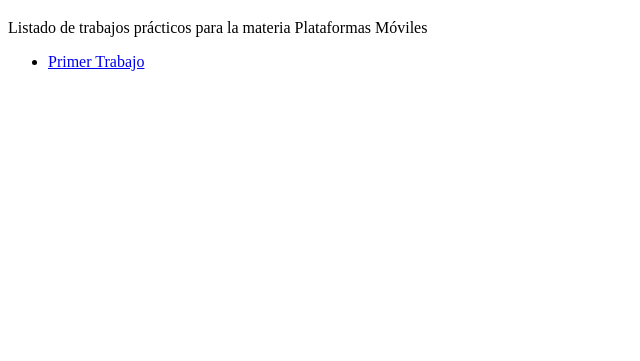
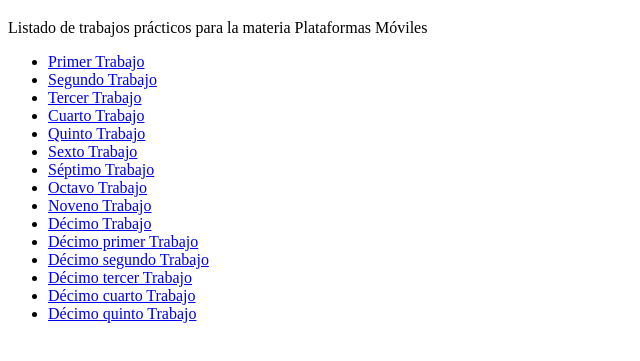
Before and after one commit to M4rk0Zoof/plataformas-moviles-entregas, a plain HTML site: page index.html in a window 1280 px wide. Shown: the part 61-422 px from the top of the page, without its empty margins (0-640 px from the left). Drawn offline with Linux system fonts and the light colour scheme.

Commit message:
Add files via upload

```diff
--- a/index.html
+++ b/index.html
@@ -1,13 +1,27 @@
 <!DOCTYPE html>
-<html>
+<html lang="es">
    <head>
-      <title>Hola Mundo!</title>
+      <title>¡Hola Mundo!</title>
    </head>
    <body>
      <h1>Trabajos Prácticos</h1>
      <p>Listado de trabajos prácticos para la materia Plataformas Móviles</p>
      <ul>
        <li><a href="tp-1/">Primer Trabajo</a></li>
+       <li><a href="tp-2/">Segundo Trabajo</a></li>
+       <li><a href="tp-3/">Tercer Trabajo</a></li>
+       <li><a href="tp-4/">Cuarto Trabajo</a></li>
+       <li><a href="tp-5/">Quinto Trabajo</a></li>
+       <li><a href="tp-6/">Sexto Trabajo</a></li>
+       <li><a href="tp-7/">Séptimo Trabajo</a></li>
+       <li><a href="tp-8/">Octavo Trabajo</a></li>
+       <li><a href="tp-9/">Noveno Trabajo</a></li>
+       <li><a href="tp-10/">Décimo Trabajo</a></li>
+       <li><a href="tp-11/">Décimo primer Trabajo</a></li>
+       <li><a href="tp-12/">Décimo segundo Trabajo</a></li>
+       <li><a href="tp-13/">Décimo tercer Trabajo</a></li>
+       <li><a href="tp-14/">Décimo cuarto Trabajo</a></li>
+       <li><a href="tp-15/">Décimo quinto Trabajo</a></li>
      </ul>
    </body>
 </html>
```
